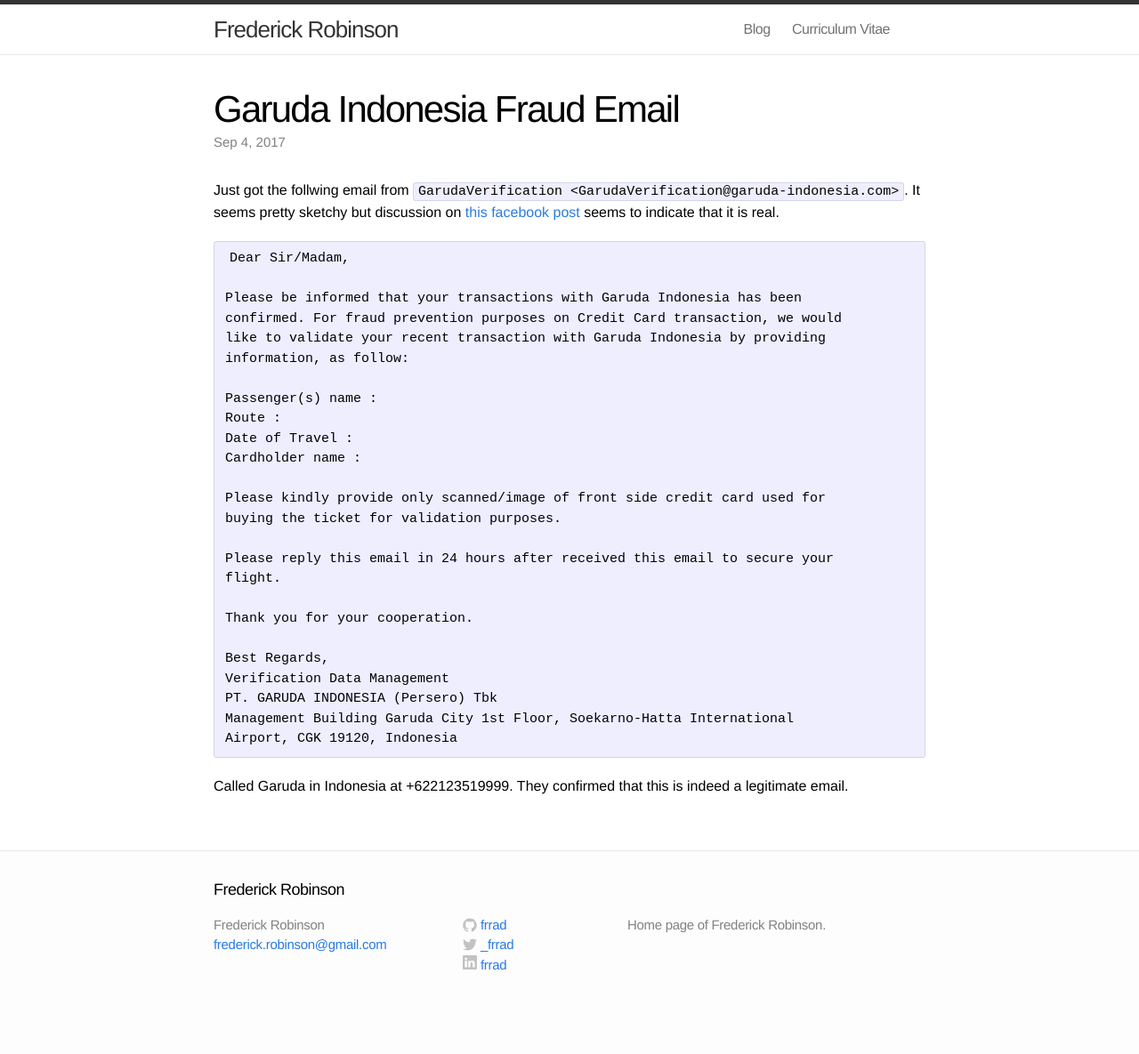
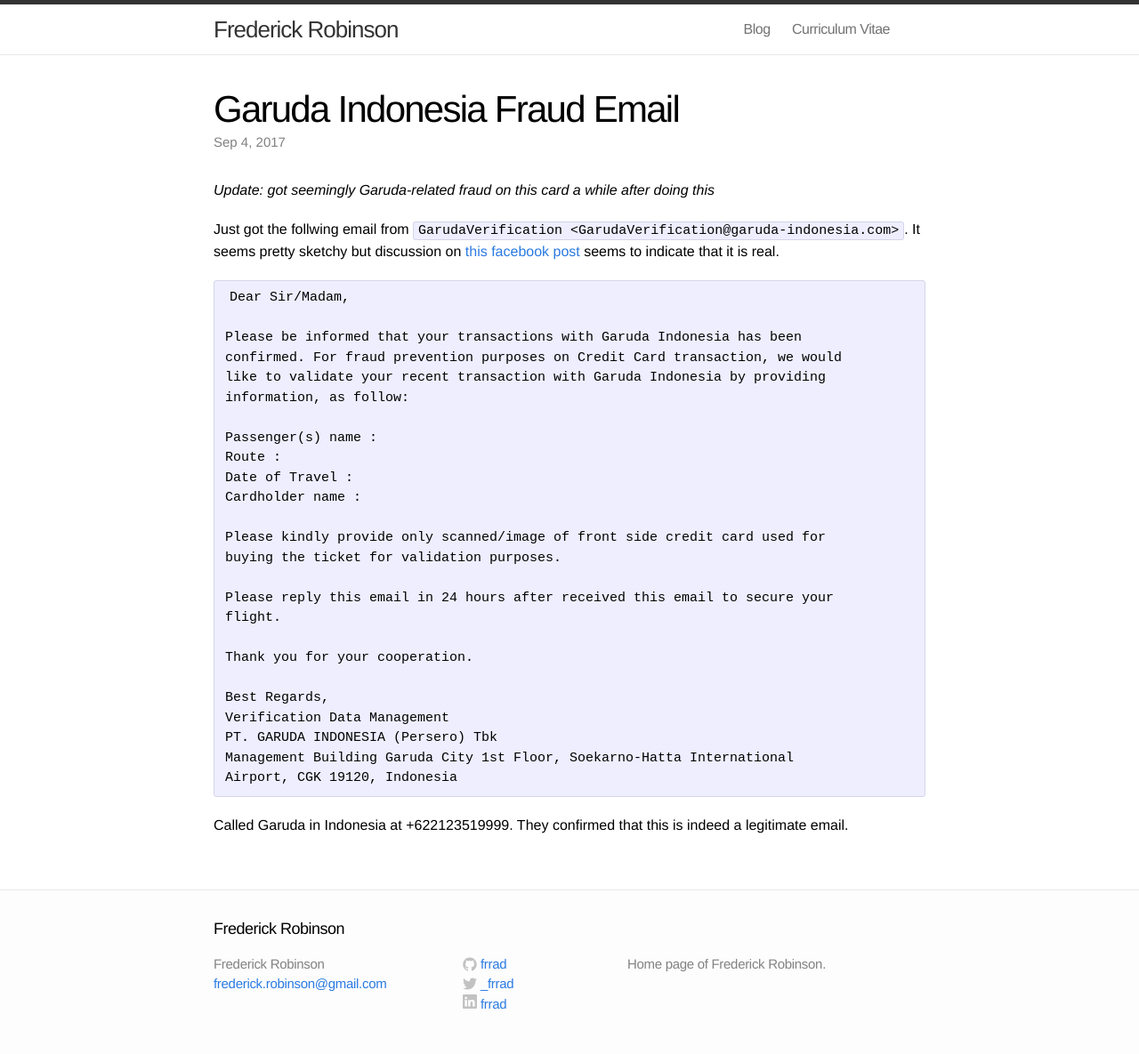
Before and after one commit to frrad/frrad.github.io, a Jekyll site: the page built from _posts/2017-09-04-garuda-fraud.md, in a window 1280 px wide. Shown: the whole page at 89% size. Built offline with Jekyll 4.4.1, drawn with Linux system fonts in a browser that asks for light colours; before the commit the page ends 1141 px from its top, so only the background shows below that.

Commit message:
update garuda post

```diff
--- a/_posts/2017-09-04-garuda-fraud.md
+++ b/_posts/2017-09-04-garuda-fraud.md
@@ -5,6 +5,9 @@
 categories: blog
 tags: travel
 ---
+
+*Update: got seemingly Garuda-related fraud on this card a while after doing
+this*
 
 Just got the follwing email from `GarudaVerification <GarudaVerification@garuda-indonesia.com>`. It seems pretty sketchy but discussion on [this facebook post](https://www.facebook.com/garudaindonesia/posts/1117281248386596) seems to indicate that it is real.
 
```
